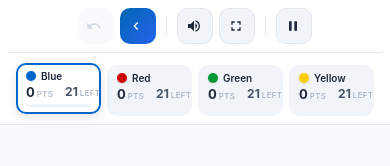
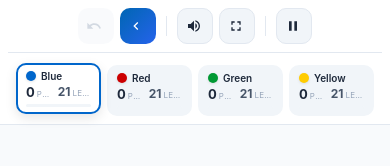
Before and after one commit to AasirFarrukh/blockus-game, a React (Create React App) app: page / in a window 390 px wide. Both pictures are taken after a click on the button "START GAME". Shown: the top 166 px of the page. Built offline with nearby package versions, Linux system fonts and the light colour scheme; the HTML template or start-up script is replaced by a standard one.

Commit message:
Fixed Text issue

```diff
--- a/src/components/TopMenu/TopMenu.css
+++ b/src/components/TopMenu/TopMenu.css
@@ -26,6 +26,7 @@
   border: 2px solid transparent;
   transition: all var(--transition-fast);
   min-width: 110px;
+  overflow: hidden;
 }
 
 .player-score-card.active {
@@ -116,6 +117,7 @@
 .player-score-stats {
   display: flex;
   gap: 12px;
+  overflow: hidden;
 }
 
 .score-stat {
@@ -663,20 +665,27 @@
 
   .player-score-name {
     font-size: 10px;
+    overflow: hidden;
+    text-overflow: ellipsis;
+    white-space: nowrap;
   }
 
   .out-badge {
     font-size: 7px;
     padding: 1px 4px;
     margin-left: 3px;
+    flex-shrink: 0;
   }
 
   .score-stat {
     gap: 2px;
+    min-width: 0;
+    flex-shrink: 1;
   }
 
   .score-value {
     font-size: 13px;
+    flex-shrink: 0;
   }
 
   .score-stat.pieces .score-value {
@@ -685,6 +694,14 @@
 
   .score-label {
     font-size: 8px;
+    overflow: hidden;
+    text-overflow: ellipsis;
+    white-space: nowrap;
+  }
+
+  .player-score-stats {
+    gap: 6px;
+    flex-wrap: nowrap;
   }
 
   .piece-progress-bar {
@@ -793,7 +810,11 @@
   }
 
   .player-score-stats {
-    gap: 8px;
+    gap: 4px;
+  }
+
+  .score-stat {
+    gap: 1px;
   }
 
   .menu-btn {
```
